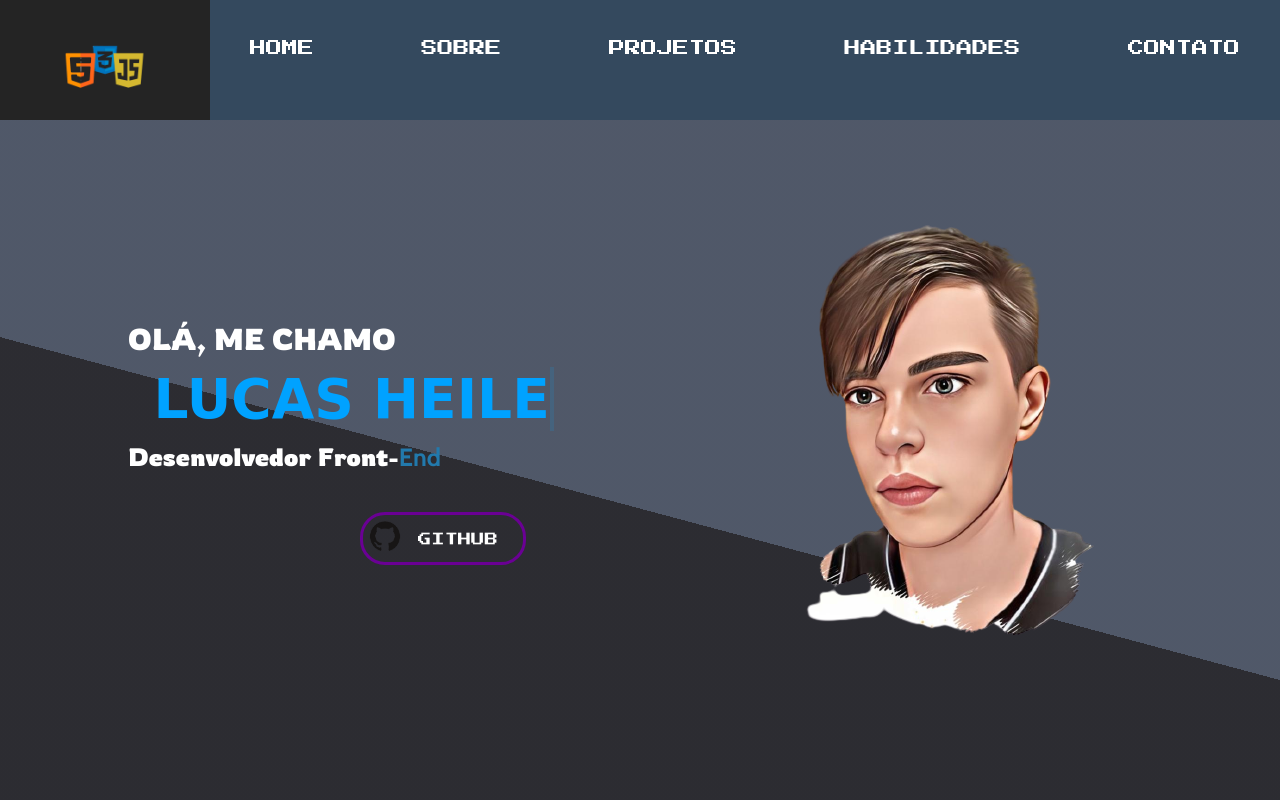
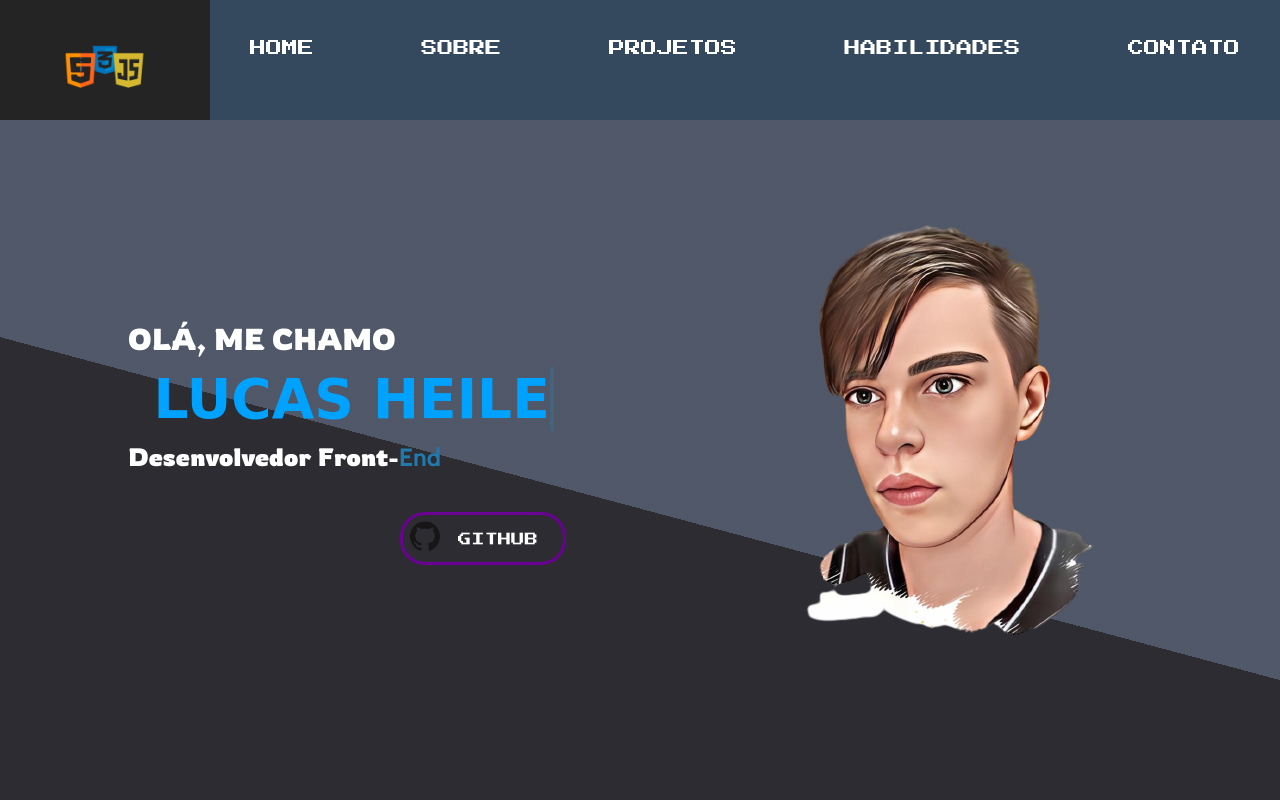
Before and after one commit to LucasHeiler24/portfolio, a plain HTML site: page index.html in a window 1280 px wide. Shown: the top 800 px of the page. Drawn offline with nearby package versions, Linux system fonts and the light colour scheme; a web font is replaced by a local one.

Commit message:
Update navegacao.css

```diff
--- a/assets/css/navegacao.css
+++ b/assets/css/navegacao.css
@@ -125,7 +125,7 @@ a:hover{
     background: none;
     padding: 1px 15px 3px 2px;
     border-radius: 25px;
-    transform: translate(45vh, 30vh);
+    transform: translate(50vh, 30vh);
     border: 3px solid #6a0094;
     cursor: pointer;
 }
```
